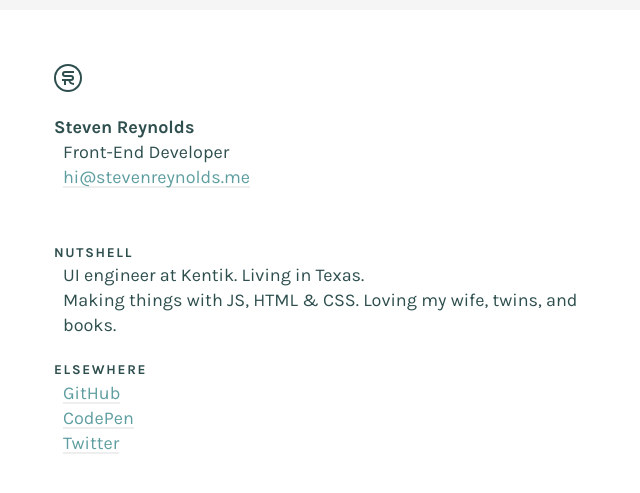
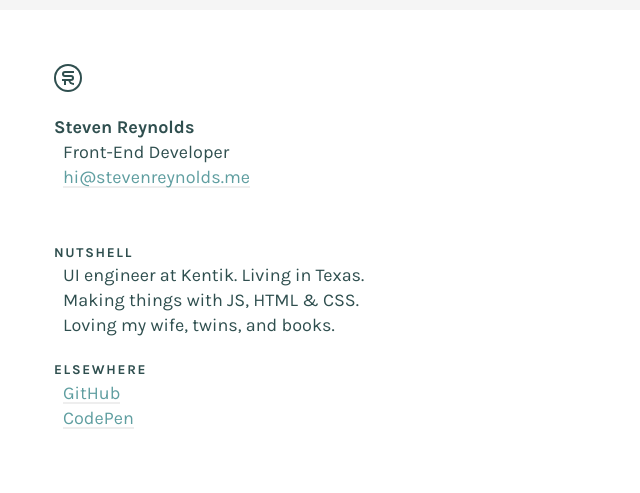
Before and after one commit to stvnrynlds/stvnrynlds.github.io, a Jekyll site: the page built from index.html, in a window 1280 px wide. Shown: the top 493 px of the page, without its empty margins (0-640 px from the left). Built offline with Jekyll 4.4.1, drawn with Linux system fonts in a browser that asks for light colours.

Commit message:
Update index.html

```diff
--- a/index.html
+++ b/index.html
@@ -11,12 +11,11 @@ layout: home
 </header>
 
 <h3>Nutshell</h3>
-<p>UI engineer at Kentik. Living in Texas. <br> Making things with JS, HTML &amp; CSS. Loving my wife, twins, and books.</p>
+<p>UI engineer at Kentik. Living in Texas. <br> Making things with JS, HTML &amp; CSS. <br> Loving my wife, twins, and books.</p>
 
 <h3>Elsewhere</h3>
 <ul>
   <li><a href="http://github.com/{{ site.github_username }}" target="_blank">GitHub</a></li>
   <li><a href="http://codepen.io/{{ site.codepen_username }}" target="_blank">CodePen</a></li>
-  <li><a href="http://twitter.com/{{ site.twitter_username }}" target="_blank">Twitter</a></li>
 </ul>
 </main>
```
